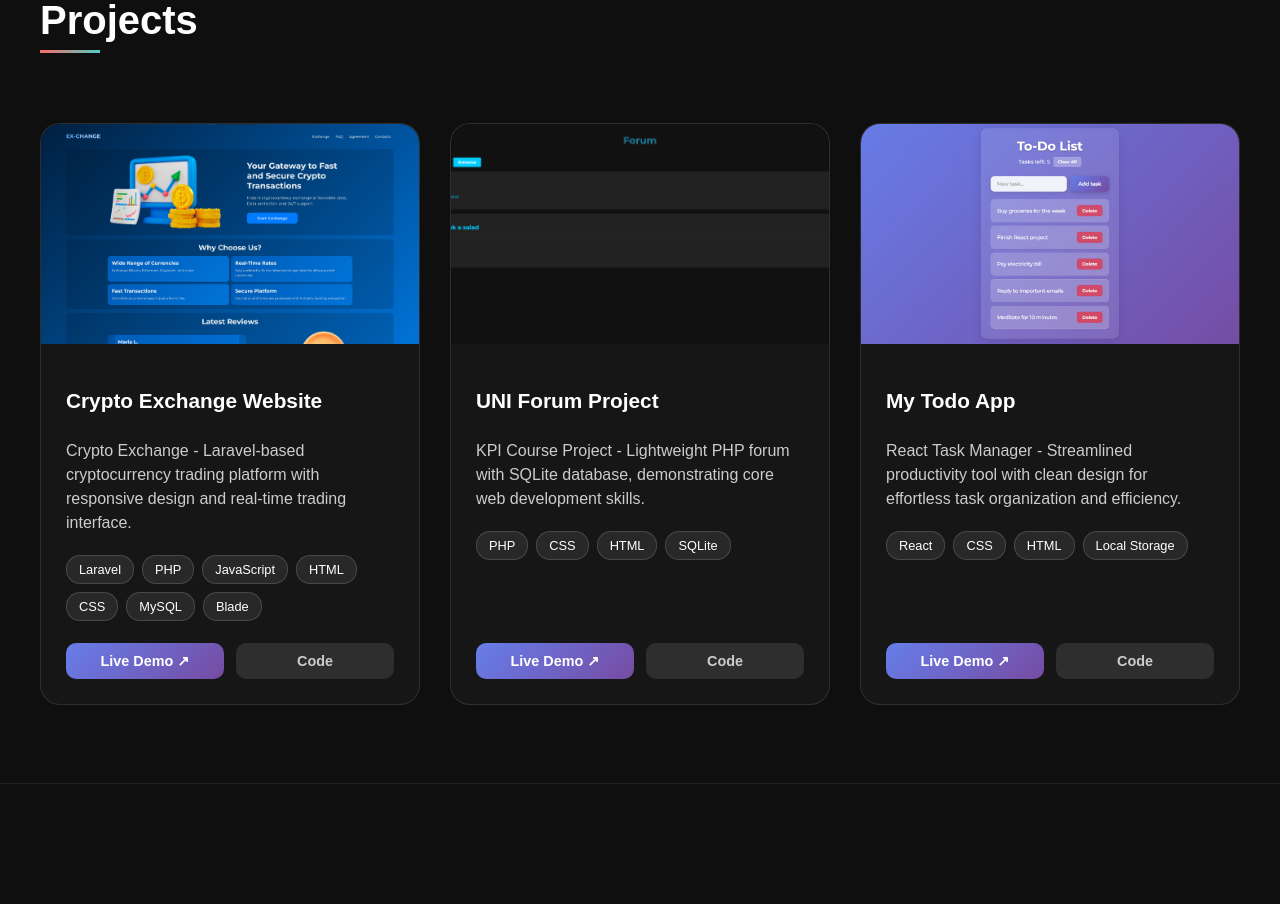
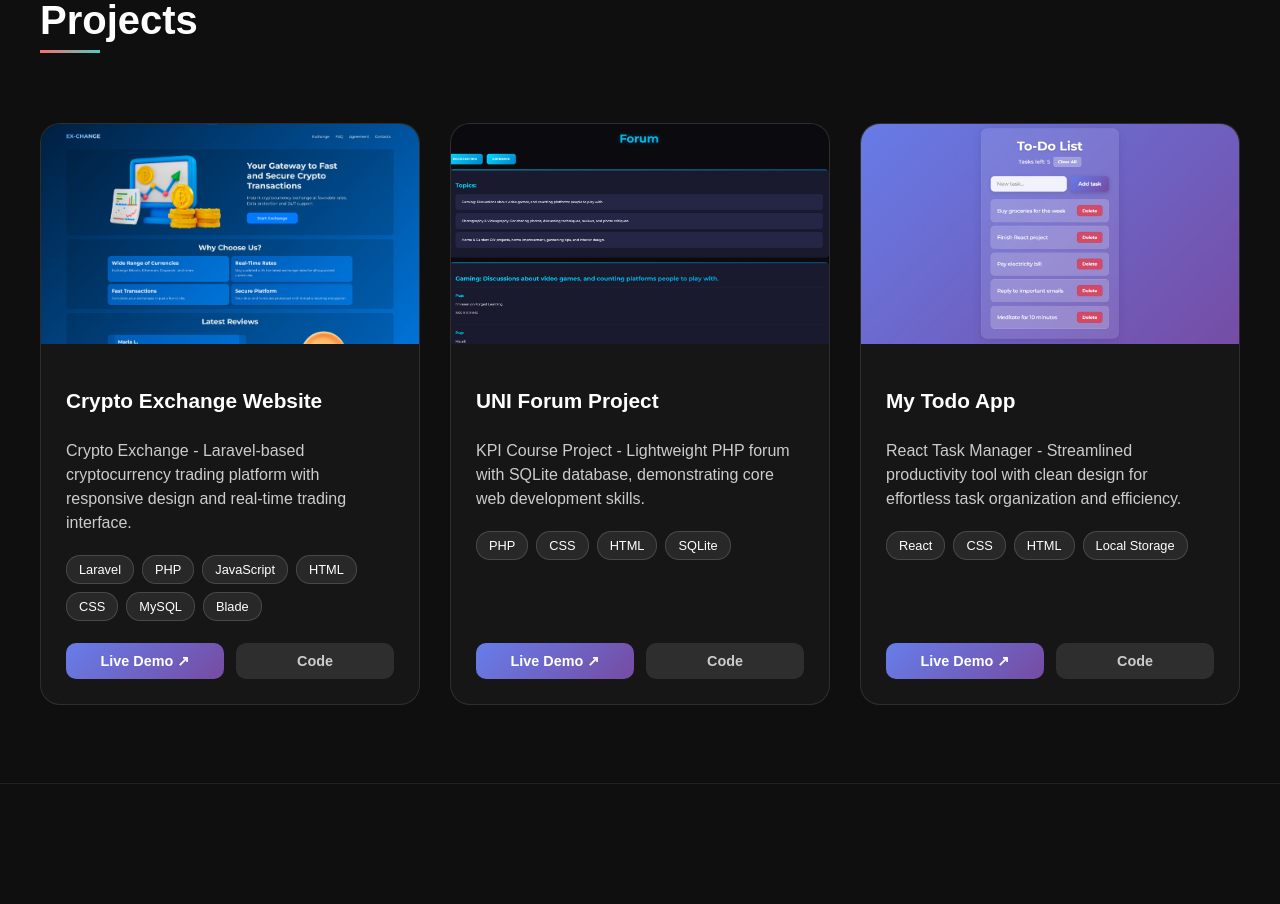
Before and after one commit to Pupler/Personal-Website, a React (Create React App) app: page / in a window 1280 px wide. Shown: the part 1200-2104 px from the top of the page. Built offline with nearby package versions, Linux system fonts and the light colour scheme.

Commit message:
Update Uni-Forum-Project preview

```diff
--- a/src/App.tsx
+++ b/src/App.tsx
@@ -62,7 +62,7 @@ function App() {
 
           <div className="project-card">
             <div className="project-preview">
-              <img src="/images/uni-forum-project-preview.png" alt="Uni-Forum-Project" className="preview-image" />
+              <img src="/images/uni-forum-project-preview.jpg" alt="Uni-Forum-Project" className="preview-image" />
             </div>
             <div className="project-info">
               <h3>UNI Forum Project</h3>
```
Also changed, not shown: public/images/uni-forum-project-preview.jpg (added), public/images/uni-forum-project-preview.png.
